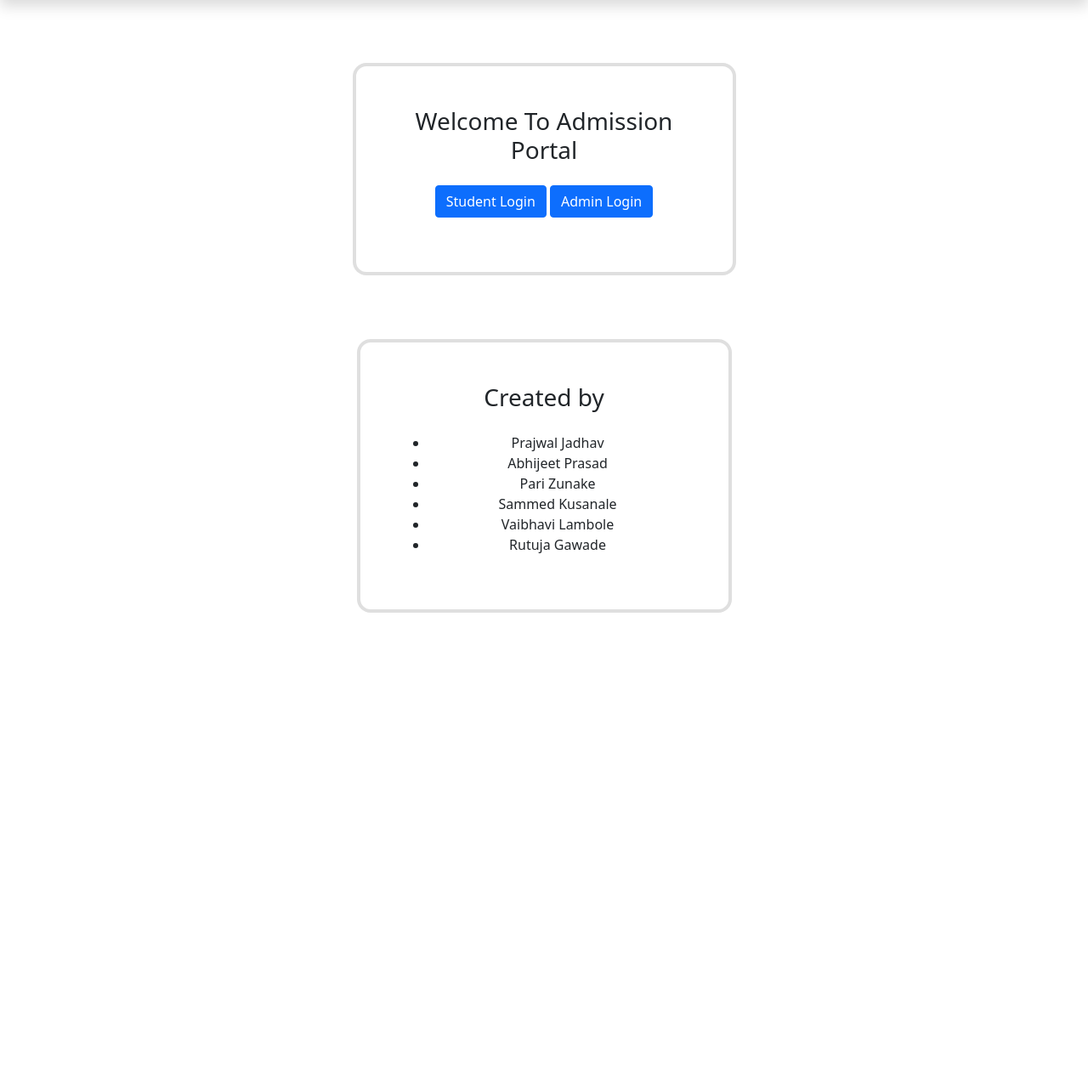
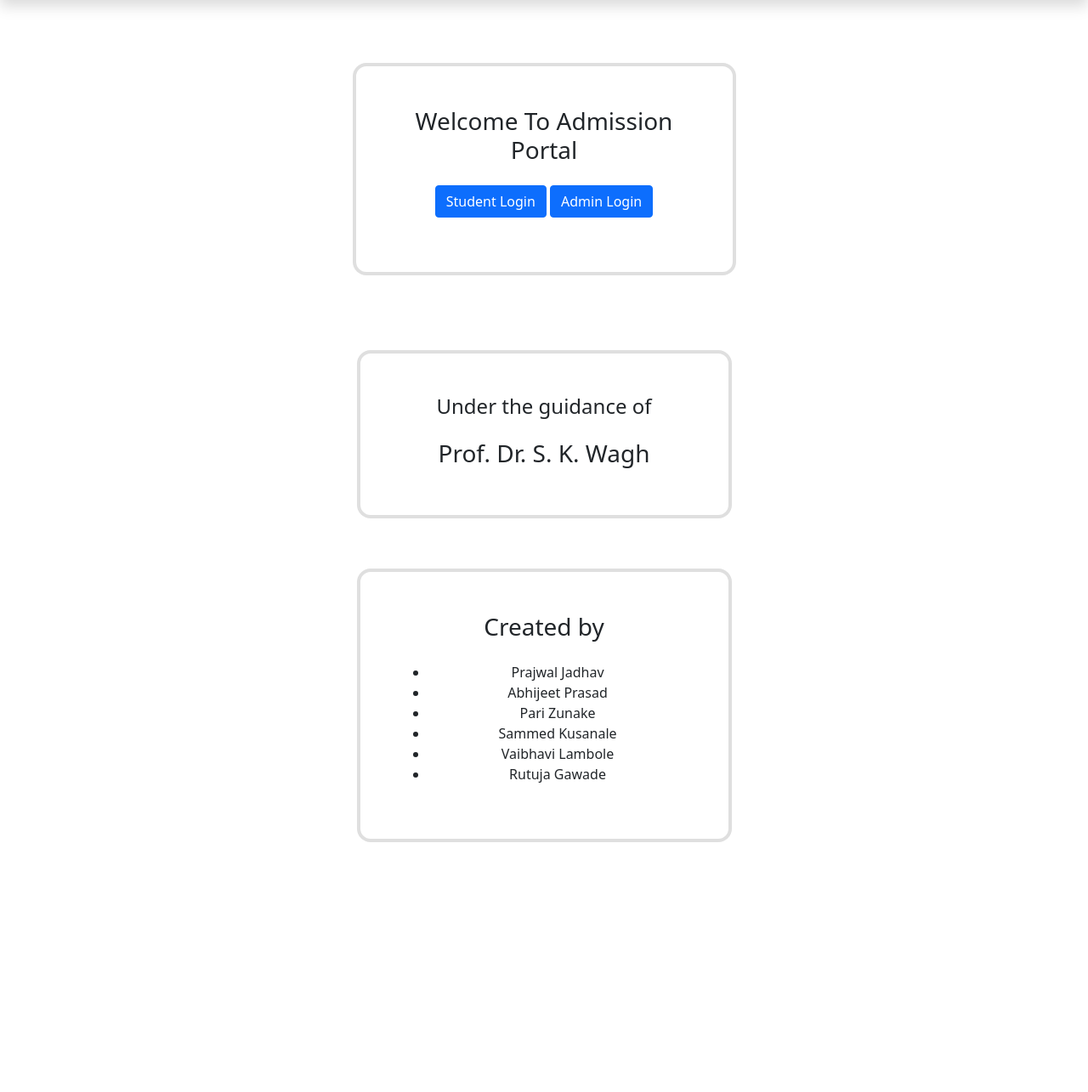
Before and after one commit to v8ify/Admission-Portal, a PHP site: page /home.php in a window 1280 px wide. Shown: the part 109-1394 px from the top of the page at 85% size. Before the commit the page ends 830 px from the top, so only its background shows below. Run offline with PHP 8.4, Linux system fonts and the light colour scheme.

Commit message:
Change display and home page

```diff
--- a/display.php
+++ b/display.php
@@ -83,6 +83,8 @@
               <div class="col-12 col-md-8 col-lg-6 col-xl-5">
                 <div class="card shadow-2-strong" style="border-radius: 1rem;">
                   <div class="card-body p-5 text-center">
+                  <h4 class="text-danger mb-3">Before submitting the application please take the print out (Ctrl + P) of this page</h4>
+
                   <form action="./update_record.php"  method="POST">
                     <h6>Application Id</h6>
                     <div>
--- a/home.php
+++ b/home.php
@@ -30,7 +30,25 @@
     </div>
 </div>
 
-<div class="container py-5 h-50">
+<div class="container py-2">
+    <div class="row d-flex justify-content-center align-items-center  h-100">
+        <div class="col-12 col-md-8 col-lg-6 col-xl-5">
+            <div class="card shadow-2-strong border-4" style="border-radius: 1rem;">
+                <div class="card-body p-5 text-center">
+
+                <h4 class="mb-4">Under the guidance of</h4>
+
+                <h3>Prof. Dr. S. K. Wagh</h2>
+
+                </form>
+                </div>
+            </div>
+        </div>
+    </div>
+</div>
+
+
+<div class="container py-2" style="margin-top: -10px">
     <div class="row d-flex justify-content-center align-items-center  h-100">
         <div class="col-12 col-md-8 col-lg-6 col-xl-5">
             <div class="card shadow-2-strong border-4" style="border-radius: 1rem;">
```
Also changed, not shown: 2 other files.
